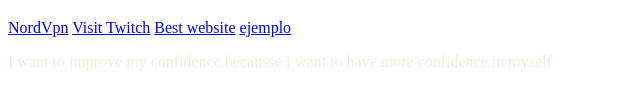
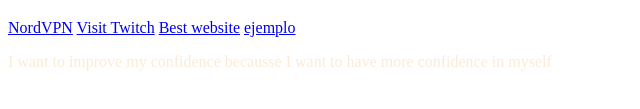
Before and after one commit to BryanValiente/Seals_2022_TechChallengeOne, a plain HTML site: page index.html in a window 1280 px wide. Shown: the part 283-392 px from the top of the page, 0-640 px from the left. Drawn offline with Linux system fonts and the light colour scheme.

Commit message:
first commit hoping I understand

```diff
--- a/index.html
+++ b/index.html
@@ -16,7 +16,7 @@
     <img src="https://static.wikia.nocookie.net/characterprofile/images/c/c8/BotW_Link.png/revision/latest?cb=20170306180639" alt="Trulli" width="500" height="333">
     <br>
     <br>
-    <a href="https://nordvpn.com" target="_blank">NordVpn</a>
+    <a href="https://nordvpn.com" target="_blank">NordVPN</a>
     <a href="https://www.twitch.tv" target="_blank">Visit Twitch</a>
     <a href="https://www.w3schools.com/" target="_blank">Best website</a>
     <a href="./pages/contact.html" target="_blank">ejemplo</a>
```
